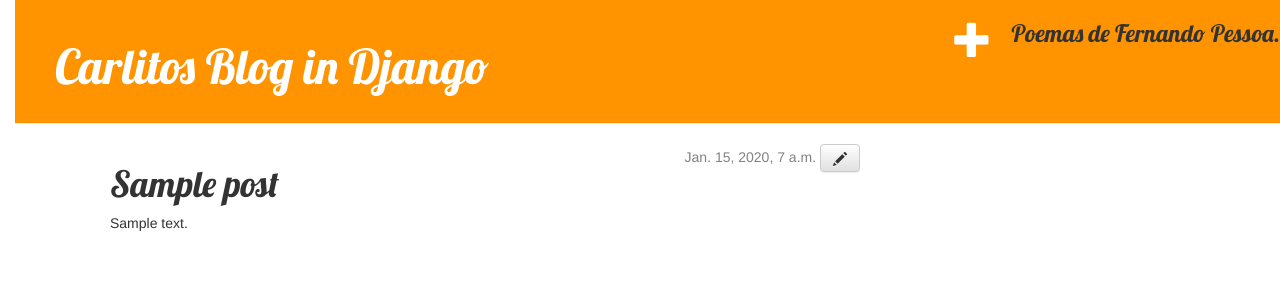
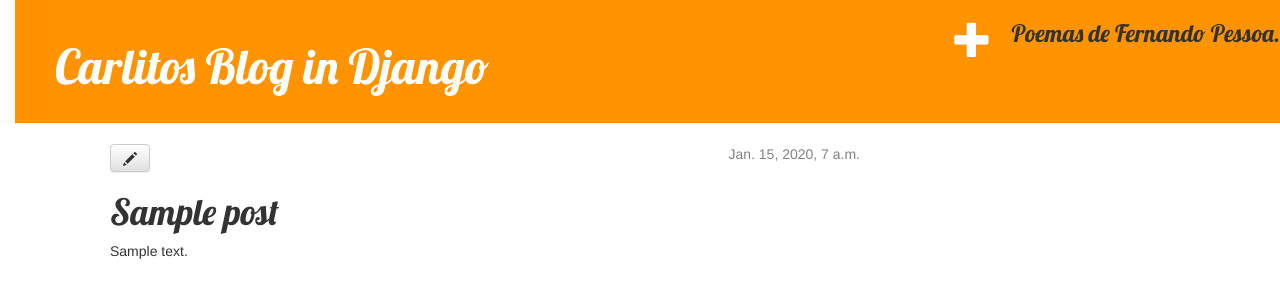
Before and after one commit to azengard/my-blog, a Django app: page /post/1/ in a window 1280 px wide. Shown: the top 300 px of the page. Run offline with Django 3.2, Linux system fonts and the light colour scheme; tables that the repository leaves empty hold one stand-in row (values such as "Sample post"); some libraries are stand-ins or nearby versions.

Commit message:
Rescribe post_details.html fot bug fixing.

```diff
--- a/blog/templates/blog/post_detail.html
+++ b/blog/templates/blog/post_detail.html
@@ -3,20 +3,22 @@
 
 {% block content %}
 
-    <div class="date">
+    <div class="post">
 
         {% if post.published_date %}
 
-            {{ post.published_date }}
+            <div class="date">
+
+                {{ post.published_date }}
+
+            </div>
 
         {% endif %}
 
         <a class="btn btn-default" href="{% url 'post_edit' pk=post.pk %}"><span class="glyphicon glyphicon-pencil"></span></a>
 
-    </div>
+        <h1>{{ post.title }}</h1>
 
-    <h1>{{ post.title }}</h1>
-
-    <p>{{ post.text|linebreaksbr }}</p>
+        <p>{{ post.text|linebreaksbr }}</p>
 
 {% endblock %}
```
